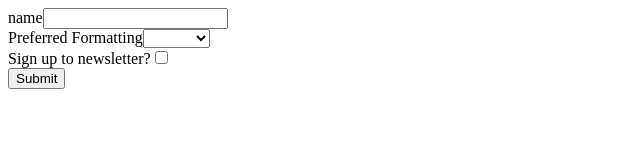
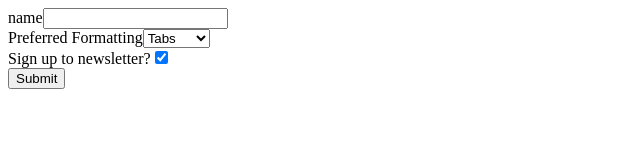
Before and after one commit to fschwalm/awesome-redux-form-egghead, a React (Create React App) app: page / in a window 1280 px wide. Shown: the top 160 px of the page, without its empty margins (0-640 px from the left). Built offline with nearby package versions, Linux system fonts and the light colour scheme.

Commit message:
Set an Initial Value of a Form Field using redux-form

```diff
--- a/src/App.jsx
+++ b/src/App.jsx
@@ -1,14 +1,24 @@
-import React from 'react';
-import RegisterForm from './components/RegisterForm';
+import React from "react";
+import RegisterForm from "./components/RegisterForm";
 
 class RegisterFormContainer extends React.Component {
   submit = values => {
-    window.alert(JSON.stringify(values, null, 4))
+    window.alert(JSON.stringify(values, null, 4));
+  };
+
+  getInitialValues() {
+    return {
+      preference: "tabs",
+      newsletter: "true "
+    };
   }
 
   render() {
     return (
-        <RegisterForm onSubmit={this.submit} />
+      <RegisterForm
+        onSubmit={this.submit}
+        initialValues={this.getInitialValues()}
+      />
     );
   }
 }
--- a/src/components/Fields/index.jsx
+++ b/src/components/Fields/index.jsx
@@ -14,7 +14,6 @@
     <div>
       <label>{props.label}</label>
       <select {...props.input}>
-        <option />
         <option value="tabs">Tabs</option>
         <option value="spaces">Spaces</option>
       </select>
```
